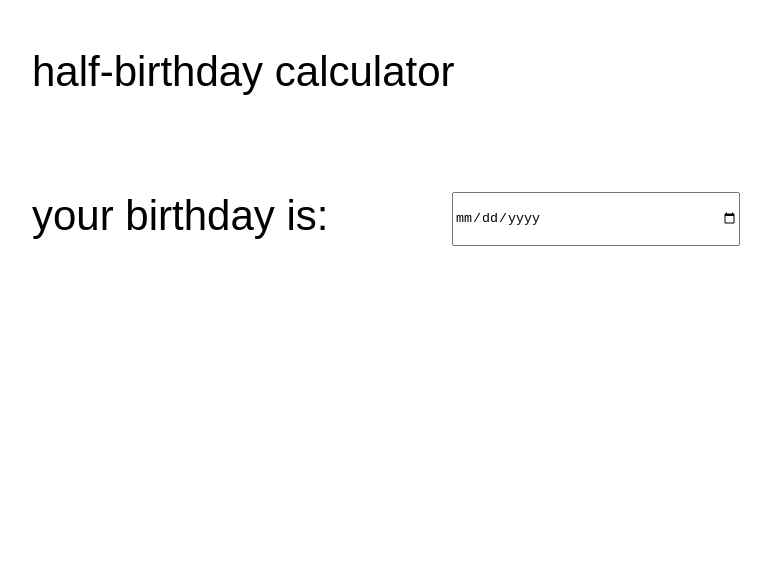
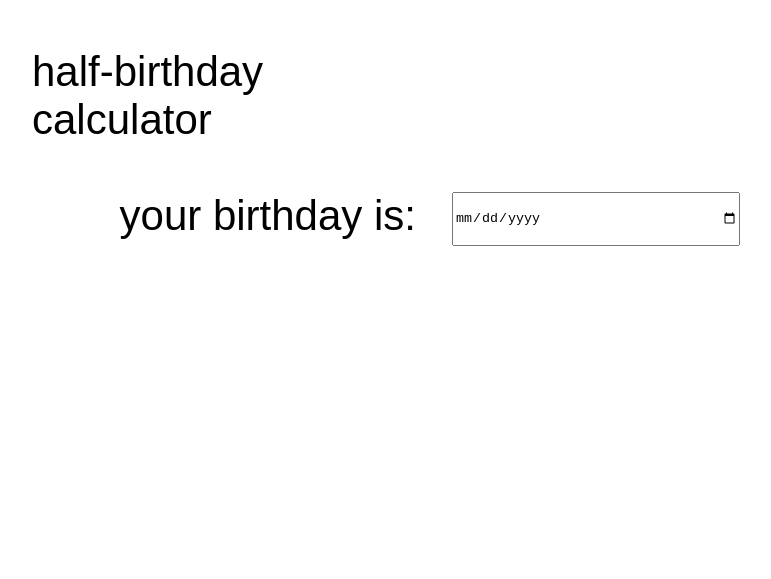
Before and after one commit to OSGH-web/half-birthday-calculator, a plain HTML site: page index.html in a window 1280 px wide. Shown: the whole page, without its empty margins (40-811 px from the left). Drawn offline with Linux system fonts and the light colour scheme; a web font is replaced by a local one.

Commit message:
layout updates

```diff
--- a/index.html
+++ b/index.html
@@ -5,16 +5,16 @@
             <div class="row-group">
                 <div id="c0" class="col start">
                     <div class="row">
-                        <p class="p-10 Helvetica z-1 page-width">half-birthday calculator</p>
+                        <p class="p-10 Helvetica z-1">half-birthday calculator</p>
                     </div>
                     <div class="gap"></div>
                     <div class="row">
-                        <p class="p-10 Helvetica">your birthday is:</p>
+                        <p class="p-10 Helvetica text-align-right">your birthday is:</p>
                     </div>
                     <div class="gap"></div>
                     <div class="row">
                         <p></p>
-                        <p id="half-birthday-label" class="p-10 Helvetica hidden">your half-birthday is:</p>
+                        <p id="half-birthday-label" class="p-10 Helvetica hidden text-align-right">your half-birthday is:</p>
                     </div>
                     <div class="gap"></div>
                     <div class="row"></div>
```
